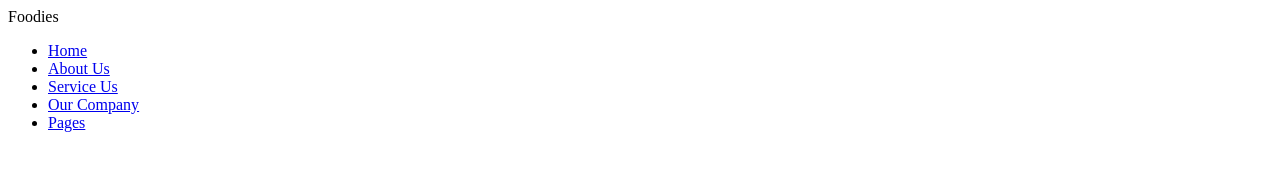
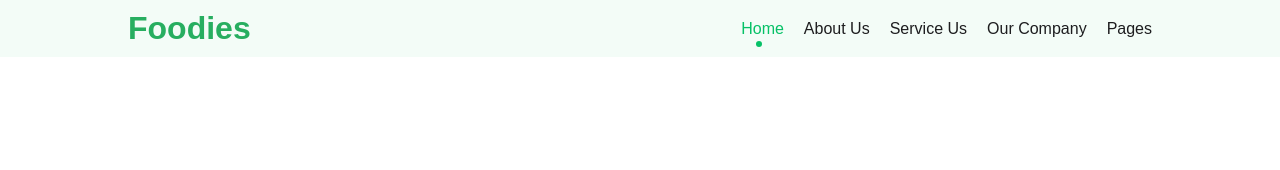
Before and after one commit to chamakkarmakar/foodies-, a plain HTML site: page index.html in a window 1280 px wide. Drawn offline with Linux system fonts and the light colour scheme.

Commit message:
nav bar done

```diff
--- a/index.html
+++ b/index.html
@@ -8,17 +8,21 @@
 </head>
 <body>
         <header>
-        <div>
+        <div class="container">
             <nav>
-                <div>Foodies</div>
-                <ul>
-                    <li><a href="#">Home</a></li>
+                <h1>Foodies</h1>
+                <ul class="nav-links">
+                    <li><a href="#" class="active">Home</a></li>
                     <li><a href="#">About Us</a></li>
                     <li><a href="#">Service Us</a></li>
                     <li><a href="#">Our Company</a></li>
                     <li><a href="#">Pages</a></li>
                 </ul>
-
+                <div class="hamburger">
+                    <span></span>
+                    <span></span>
+                    <span></span>
+                </div>
             </nav>
         </div>
     </header>
--- a/style.css
+++ b/style.css
@@ -0,0 +1,79 @@
+* {
+    margin: 0;
+    padding: 0;
+    box-sizing: border-box;
+}
+body {
+    font-family: Arial, sans-serif;
+    /* background-color: #f4f4f4; */
+}
+.container {
+    width: 80%;
+    margin: auto;
+}
+/* Header  */
+header {
+    background-color: #F3FCF7;
+    padding: 10px 0;
+
+}
+nav {
+    display: flex;
+    justify-content: space-between;
+    align-items: center;
+}
+nav h1 {
+    color: #27AE60;
+    font-size: 32px;
+}
+.nav-links {
+    list-style: none;
+    display: flex;
+    gap: 20px;
+}
+.nav-links a {
+    text-decoration: none;
+    color: #1D1D1F;
+    font-size: 16px;
+    position: relative;
+}
+.nav-links a:hover {
+    color: #06C167;
+}
+.nav-links a.active {
+    color: #06C167;
+}
+.nav-links a.active::after {
+    content: '';
+    position: absolute;
+    bottom: -10px;
+    left: 15px;
+    background-color: #06C167;
+    width: 6px;
+    height: 6px;
+    border-radius: 50%;
+}
+.hamburger {
+    display: none;
+    flex-direction: column;
+    cursor: pointer;
+    gap: 5px;
+}
+
+.hamburger span {
+    width: 25px;
+    height: 3px;
+    background: #333;
+    border-radius: 3px;
+
+}
+
+ @media (max-width: 768px) {
+    .nav-links {
+        display: none;
+    }
+
+    .hamburger {
+        display: flex;
+    }
+ }
```
